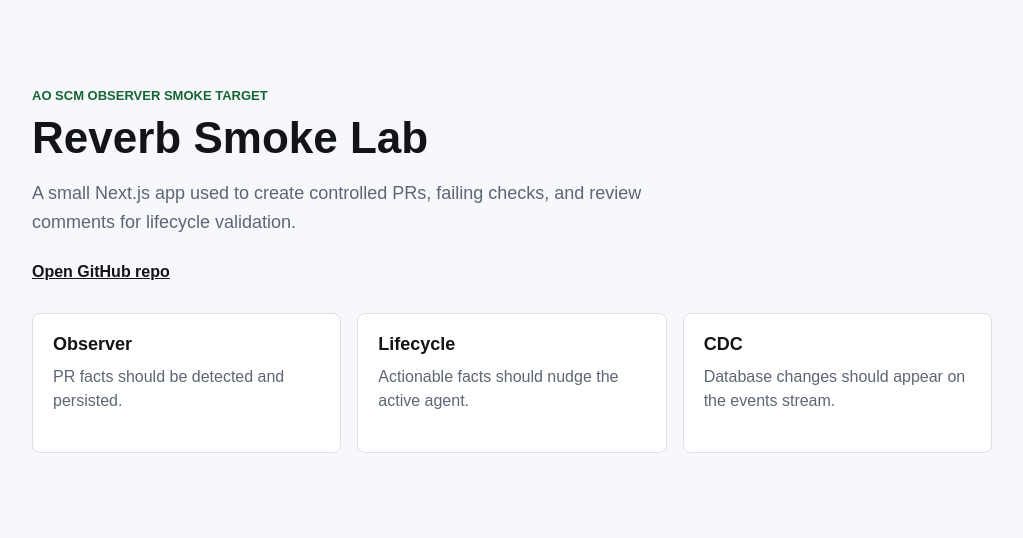
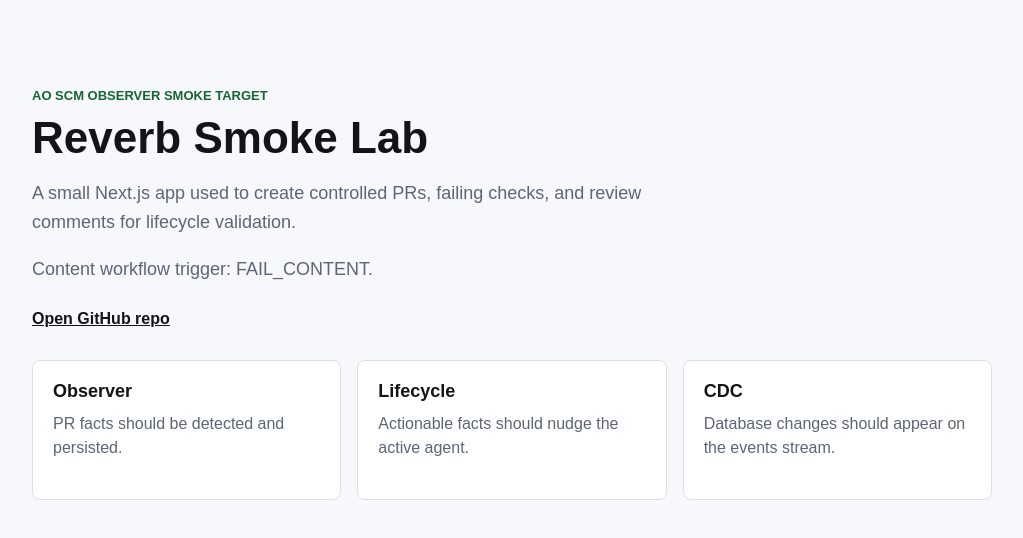
Before and after one commit to whoisasx/test-reverb, a Next.js app: page / in a window 1280 px wide. Shown: the top 538 px of the page, without its empty margins (128-1151 px from the left). Built offline with nearby package versions, Linux system fonts and the light colour scheme.

Commit message:
Trigger content workflow failure

```diff
--- a/app/page.tsx
+++ b/app/page.tsx
@@ -11,6 +11,7 @@
           A small Next.js app used to create controlled PRs, failing checks, and
           review comments for lifecycle validation.
         </p>
+        <p className="summary">Content workflow trigger: FAIL_CONTENT.</p>
         <a className="repo-link" href="https://github.com/whoisasx/test-reverb">
           Open GitHub repo
         </a>
```
